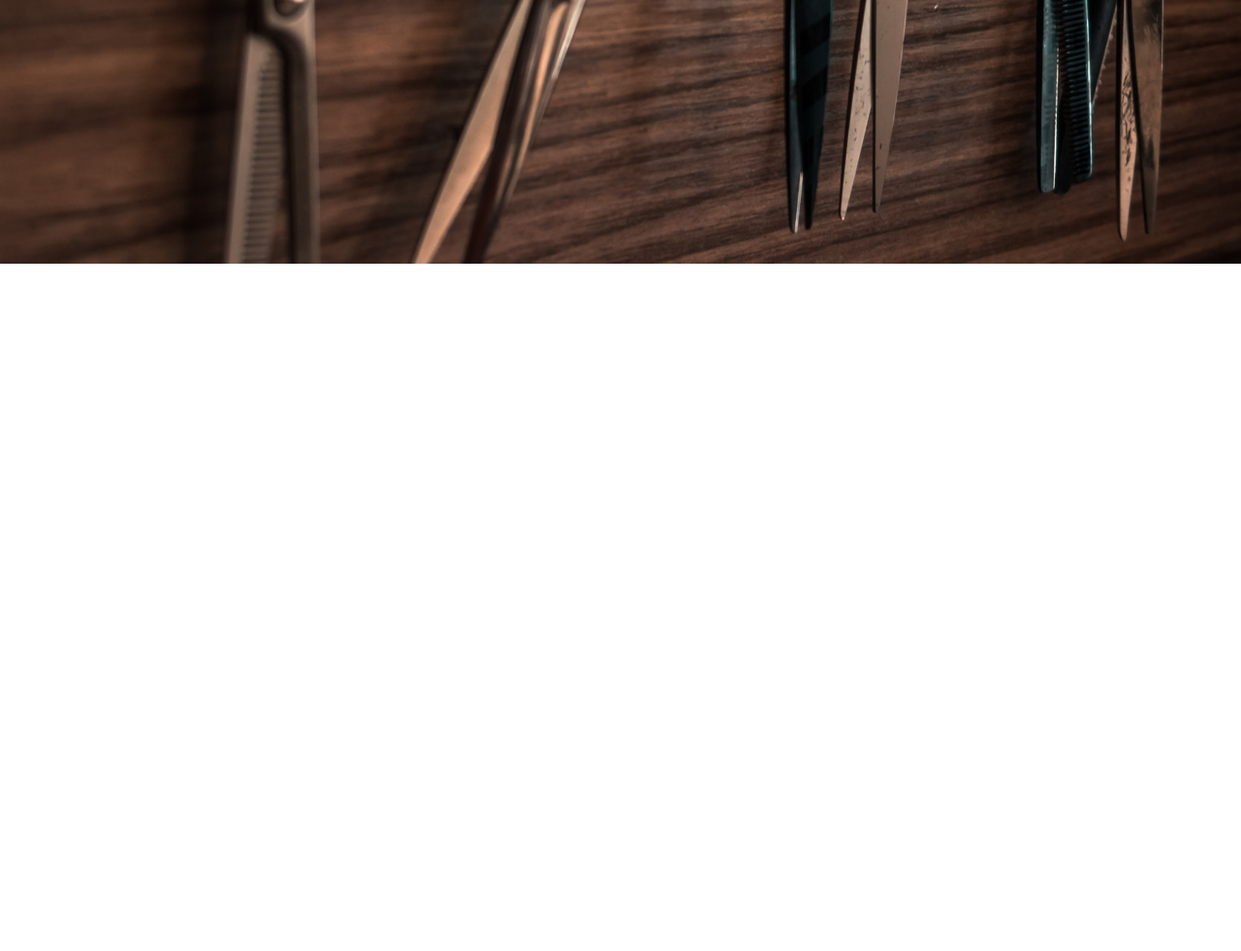
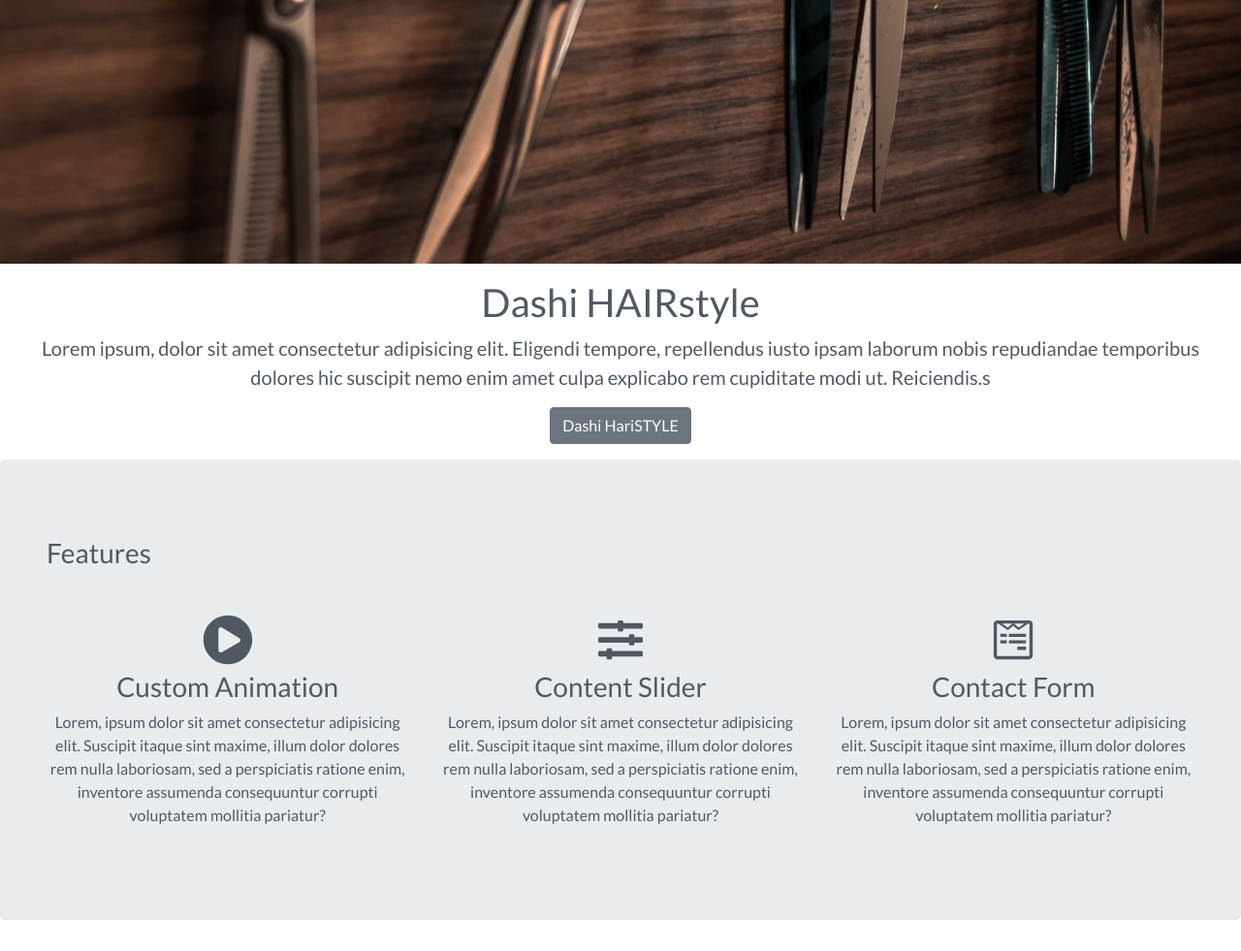
Before and after one commit to aleksandriprifti/dharicut, a plain HTML site: page index.html in a window 1280 px wide. Shown: the part 528-1509 px from the top of the page at 97% size. Before the commit the page ends 800 px from the top, so only its background shows below. Drawn offline with nearby package versions, Linux system fonts and the light colour scheme.

Commit message:
Second commit

```diff
--- a/index.html
+++ b/index.html
@@ -72,11 +72,81 @@
     <!-- END Home -->
 
     <!--START Course SECTION-->
-    <div id="course" class="offset"></div>
+    <div id="course" class="offset">
+      <div class="col-12 narrow text-center">
+        <h1>Dashi HAIRstyle</h1>
+        <p class="lead">
+          Lorem ipsum, dolor sit amet consectetur adipisicing elit. Eligendi
+          tempore, repellendus iusto ipsam laborum nobis repudiandae temporibus
+          dolores hic suscipit nemo enim amet culpa explicabo rem cupiditate
+          modi ut. Reiciendis.s
+        </p>
+        <a href="#" class="btn btn-secondary btn-md" target="_blank"
+          >Dashi HariSTYLE</a
+        >
+      </div>
+    </div>
     <!-- END Course -->
 
     <!--START Features SECTION-->
-    <div id="features"></div>
+    <div id="features">
+      <div class="jumbotron">
+        <div class="narrow">
+          <div class="col-12">
+            <h3 class="heading">Features</h3>
+            <div class="heading-underline"></div>
+          </div>
+
+          <div class="row text-center">
+            <div class="col-md-4">
+              <div class="feature">
+                <i
+                  class="fas fa-play-circle fa-4x"
+                  data-fa-transform="shrink-3"
+                ></i>
+                <h3>Custom Animation</h3>
+                <p>
+                  Lorem, ipsum dolor sit amet consectetur adipisicing elit.
+                  Suscipit itaque sint maxime, illum dolor dolores rem nulla
+                  laboriosam, sed a perspiciatis ratione enim, inventore
+                  assumenda consequuntur corrupti voluptatem mollitia pariatur?
+                </p>
+              </div>
+            </div>
+            <div class="col-md-4">
+              <div class="feature">
+                <i
+                  class="fas fa-sliders-h fa-4x"
+                  data-fa-transform="shrink-4.5"
+                ></i>
+                <h3>Content Slider</h3>
+                <p>
+                  Lorem, ipsum dolor sit amet consectetur adipisicing elit.
+                  Suscipit itaque sint maxime, illum dolor dolores rem nulla
+                  laboriosam, sed a perspiciatis ratione enim, inventore
+                  assumenda consequuntur corrupti voluptatem mollitia pariatur?
+                </p>
+              </div>
+            </div>
+            <div class="col-md-4">
+              <div class="feature">
+                <i
+                  class="fab fa-wpforms fa-4x"
+                  data-fa-transform="shrink-4.5 up="5"
+                ></i>
+                <h3>Contact Form</h3>
+                <p>
+                  Lorem, ipsum dolor sit amet consectetur adipisicing elit.
+                  Suscipit itaque sint maxime, illum dolor dolores rem nulla
+                  laboriosam, sed a perspiciatis ratione enim, inventore
+                  assumenda consequuntur corrupti voluptatem mollitia pariatur?
+                </p>
+              </div>
+            </div>
+          </div>
+        </div>
+      </div>
+    </div>
     <!-- END features -->
 
     <!--START Resources SECTION-->
@@ -108,5 +178,6 @@
       integrity="sha384-JjSmVgyd0p3pXB1rRibZUAYoIIy6OrQ6VrjIEaFf/nJGzIxFDsf4x0xIM+B07jRM"
       crossorigin="anonymous"
     ></script>
+    <script src="https://cdnjs.cloudflare.com/ajax/libs/font-awesome/5.8.1/js/all.js"></script>
   </body>
 </html>
```
